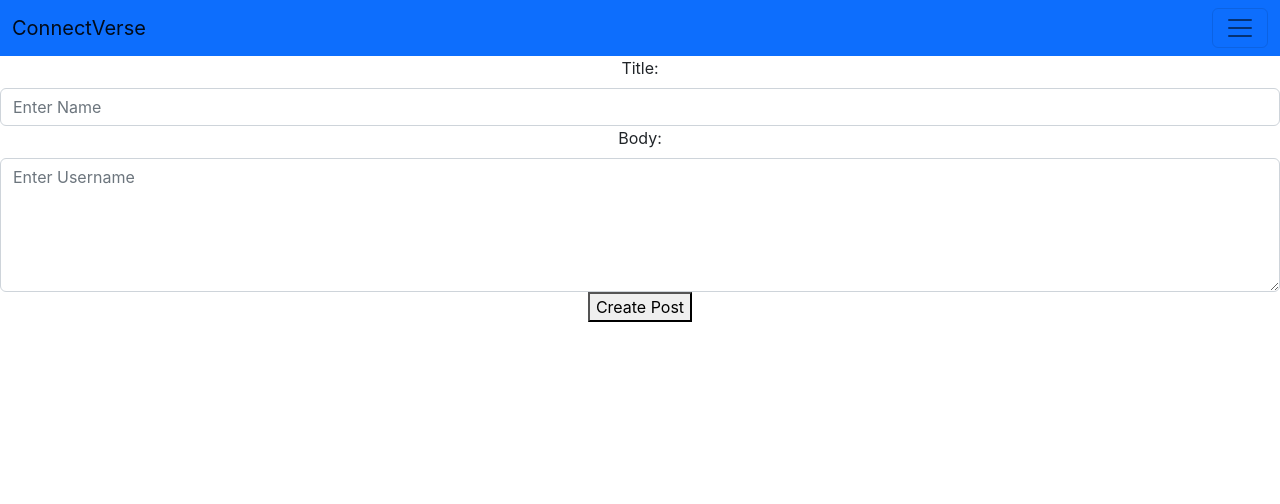
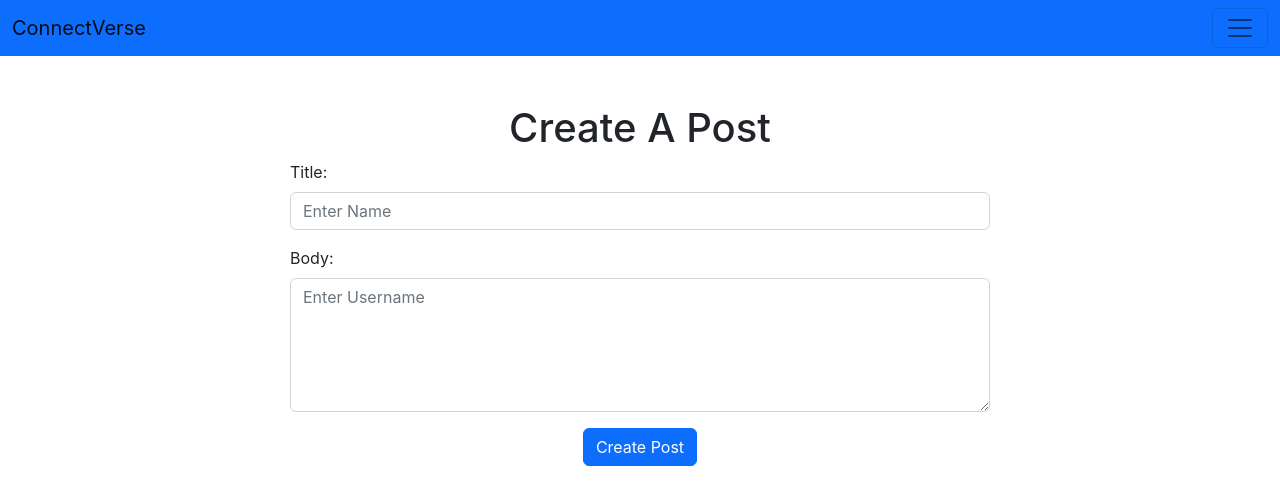
Before and after one commit to Osorabrian/Connectverse, a React (Create React App) app: page /my_posts/create in a window 1280 px wide. Shown: the top 504 px of the page. Built offline with nearby package versions, Linux system fonts and the light colour scheme.

Commit message:
edit create post

```diff
--- a/src/Components/MyPosts/CreatePost.js
+++ b/src/Components/MyPosts/CreatePost.js
@@ -1,6 +1,7 @@
 import React, { useState } from "react";
 import { useDataStore } from "../../State/state";
 import { useNavigate } from "react-router-dom";
+import './myposts.css'
 
 export default function CreatePost(){
 
@@ -8,33 +9,36 @@ export default function CreatePost(){
     const [body, setBody] = useState('')
     const navigate = useNavigate()
     const user = useDataStore(state => state.user)
+    const post = useDataStore(state => state.setPost)
 
     function handleCreate(e){
         e.preventDefault()
         const postData = {userId: user.id, title, body}
-
-        fetch('https://jsonplaceholder.typicode.com/posts',{
-            method: 'POST',
-            body: JSON.stringify(postData),
-            headers: {
-                'content-type': 'Application/json'
-            }
-        })
-        .then(response => response.json())
-        .then(data => console.log(data))
+        post(postData)
         navigate('/my_posts')
     }
 
     return(
-        <form onSubmit={handleCreate}>
+        <div>
+            <h1 className="mt-5">Create A Post</h1>
+            <form onSubmit={handleCreate} id='create-form'>
+
+            <div className="mb-3">
                 <label className="form-label">Title:</label>
                 <input type='text' className="form-control" placeholder='Enter Name' onChange={e => setTitle(e.target.value)} required/>
+            </div>
 
+            <div className="mb-3">
                 <label className="form-label">Body:</label>
                 <textarea type='text' className="form-control" rows={5} placeholder='Enter Username' onChange={e => setBody(e.target.value)} required/>
+            </div>
 
-            <button type='submit'>Create Post</button>
+            <div style={{textAlign: 'center'}}>
+                <button className="btn btn-primary" type='submit'>Create Post</button>
+            </div>
 
-        </form>
+            </form>
+        </div>
+
     )
 }
--- a/src/Components/MyPosts/MyPosts.js
+++ b/src/Components/MyPosts/MyPosts.js
@@ -9,12 +9,15 @@ export default function MyPosts(){
     const user = useDataStore((state) => state.user)
     const [search, setSearch] = useState('')
     const [posts, setPosts] = useState([])
+    const post = useDataStore(state => state.post)
 
     useEffect(() => {
         fetch('https://jsonplaceholder.typicode.com/posts')
         .then(response => response.json())
         .then(posts => setPosts(posts))
-    },[])
+    })
+
+    posts.push(post)
 
     const myPosts = posts.filter((post) => post.userId === user.id)
 
--- /dev/null
+++ b/src/Components/MyPosts/myposts.css
@@ -0,0 +1,5 @@
+#create-form{
+    max-width:700px;
+    margin: auto;
+    text-align: left;
+}
--- a/src/State/state.js
+++ b/src/State/state.js
@@ -12,5 +12,7 @@ export const useDataStore = create((set) => ({
     following: [],
     setFollowing: (arr) => set({following: arr}),
     subscription: false,
-    setSubscription: (val) => set({subscription: val})
+    setSubscription: (val) => set({subscription: val}),
+    post: {},
+    setPost: (dict) => set({post: dict})
 }))
```
